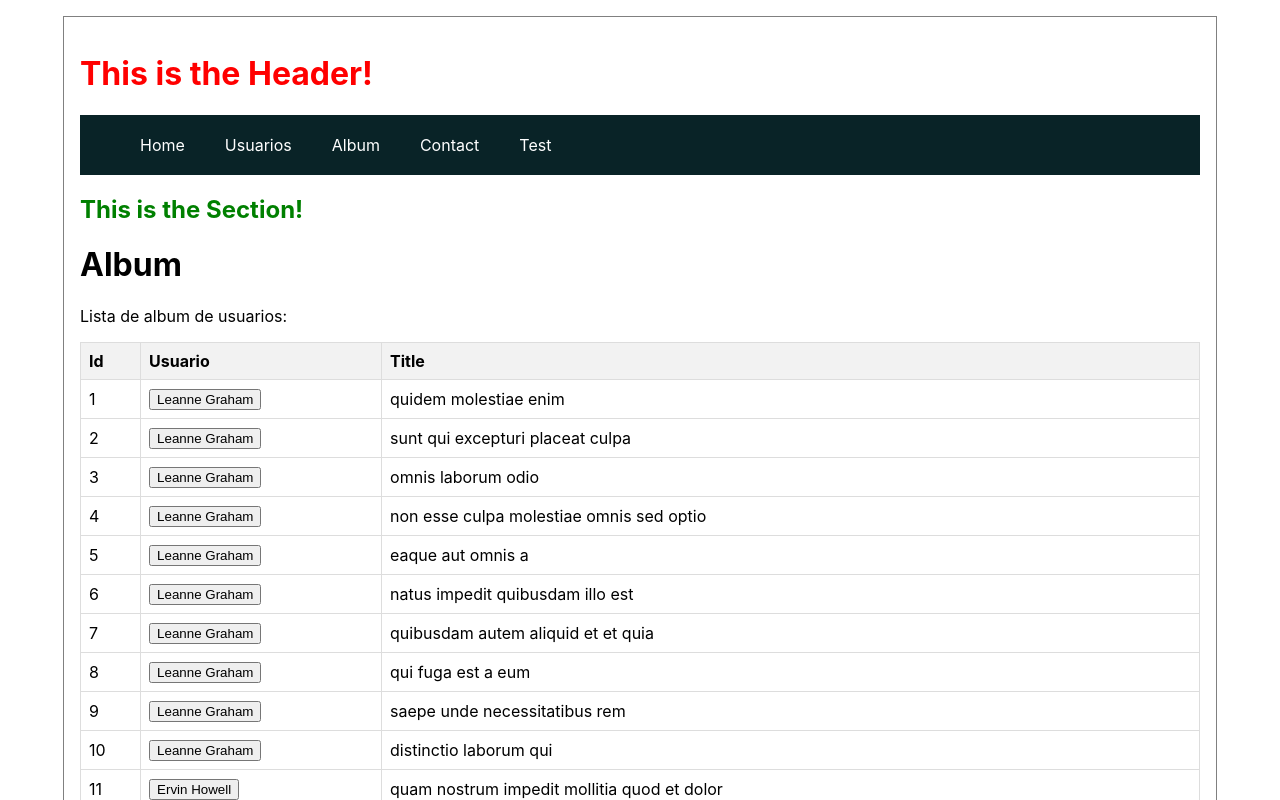
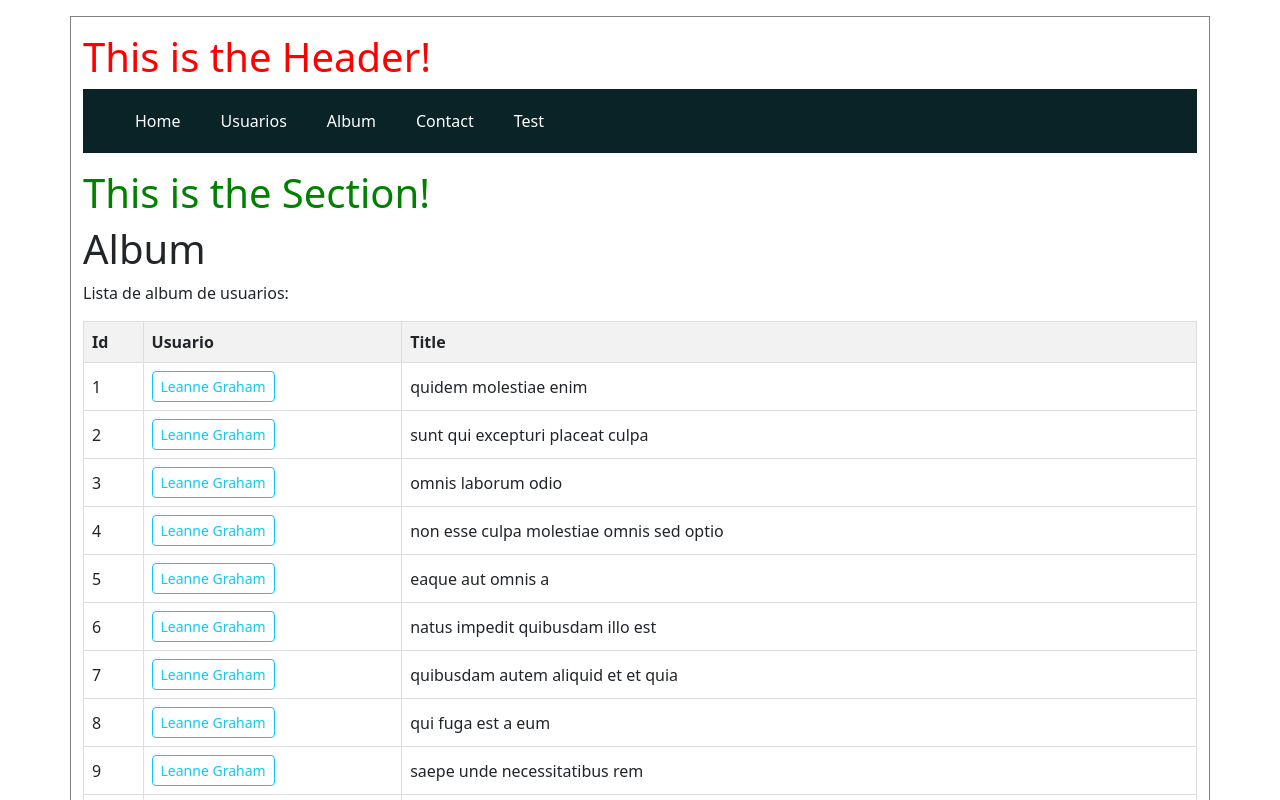
Before and after one commit to sevann-radhak/codo-a-codo-p1, a React (Create React App) app: page /Album in a window 1280 px wide. Shown: the top 800 px of the page. Built offline with nearby package versions, Linux system fonts and the light colour scheme.

Commit message:
add bootstrap

```diff
--- a/package.json
+++ b/package.json
@@ -10,7 +10,9 @@
     "@types/node": "^16.18.50",
     "@types/react": "^18.2.21",
     "@types/react-dom": "^18.2.7",
+    "bootstrap": "^5.3.2",
     "react": "^18.2.0",
+    "react-bootstrap": "^2.8.0",
     "react-dom": "^18.2.0",
     "react-router-dom": "^6.16.0",
     "react-scripts": "5.0.1",
--- a/public/index.html
+++ b/public/index.html
@@ -1,14 +1,12 @@
 <!DOCTYPE html>
 <html lang="en">
+
 <head>
   <meta charset="utf-8" />
   <link rel="icon" href="%PUBLIC_URL%/favicon.ico" />
   <meta name="viewport" content="width=device-width, initial-scale=1" />
   <meta name="theme-color" content="#000000" />
-    <meta
-      name="description"
-      content="Web site created using create-react-app"
-    />
+  <meta name="description" content="Web site created using create-react-app" />
   <link rel="apple-touch-icon" href="%PUBLIC_URL%/logo192.png" />
   <!--
       manifest.json provides metadata used when your web app is installed on a
@@ -26,7 +24,17 @@
     -->
   <title>React App</title>
 </head>
+
 <body>
+  <!-- Include jQuery (required for some Bootstrap features) -->
+  <script src="https://code.jquery.com/jquery-3.6.0.min.js"></script>
+
+  <!-- Include Popper.js (required for Bootstrap's tooltips and popovers) -->
+  <script src="https://cdn.jsdelivr.net/npm/popper.js@2.11.6/dist/umd/popper.min.js"></script>
+
+  <!-- Include Bootstrap JS -->
+  <script src="https://cdn.jsdelivr.net/npm/bootstrap@5.5.0/dist/js/bootstrap.min.js"></script>
+
   <noscript>You need to enable JavaScript to run this app.</noscript>
   <div id="root"></div>
   <!--
@@ -40,4 +48,5 @@
       To create a production bundle, use `npm run build` or `yarn build`.
     -->
 </body>
+
 </html>
--- a/src/App.css
+++ b/src/App.css
@@ -1,3 +1,6 @@
+/* Add this line to your CSS file */
+@import "~bootstrap/dist/css/bootstrap.min.css";
+
 .App {
   text-align: center;
 }
@@ -32,6 +35,7 @@
   from {
     transform: rotate(0deg);
   }
+
   to {
     transform: rotate(360deg);
   }
--- a/src/components/Album.tsx
+++ b/src/components/Album.tsx
@@ -1,4 +1,5 @@
 import React, { useState, useEffect } from 'react';
+import 'bootstrap/dist/css/bootstrap.min.css';
 import albums from './../data/albums.json';
 import users from './../data/users.json';
 import './../modal.css';
@@ -41,7 +42,7 @@ const Album: React.FC = () => {
             <tr key={albumItem.id}>
               <td>{albumItem.id}</td>
               <td>
-                <button onClick={() => handleUserClick(albumItem.userId)}>
+                <button className="btn btn-outline-info btn-sm" onClick={() => handleUserClick(albumItem.userId)}>
                   {users.find(u => u.id === albumItem.userId)?.name}
                 </button>
               </td>
```
Also changed, not shown: 1 other file (tests, documents, lock files or other folders). Lines whose indentation alone changed are shown as unchanged.
